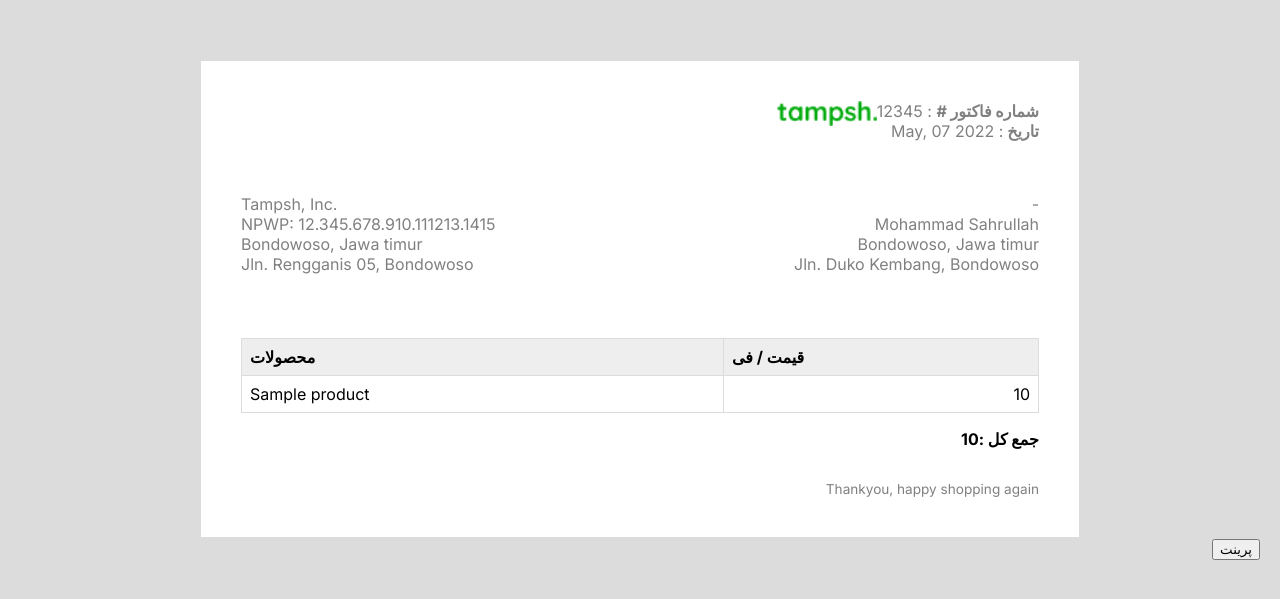
After one commit to AHZ1386/Site, a Django app: page /custom-admin/print/1 in a window 1280 px wide. The commit adds this page. Shown: the top 599 px of the page. Run offline with Django 4.2, Linux system fonts and the light colour scheme; tables that the repository leaves empty hold one stand-in row (values such as "Sample post").

Commit message:
Add invoice section to custom admin

```diff
--- a/Custom_admin/urls.py
+++ b/Custom_admin/urls.py
@@ -17,4 +17,5 @@ urlpatterns = [
     path('categories/',views.CategoryListView.as_view(), name='categorys'),
     # path('order-detail/<int:pk>/', views.OrderDetailView.as_view(), name='order_detail'),
     path('order-detail/<int:pk>/', views.order_detail, name='order_detail'),
+    path('print/<int:pk>',views.print_order_invoice,name='print'),
 ]
--- a/Custom_admin/views.py
+++ b/Custom_admin/views.py
@@ -51,6 +51,13 @@ def order_detail(request, pk):
     }
 
     return render(request, 'Custom_admin/Order/order_detail.html',context)
+
+def print_order_invoice(request,pk):
+    context = {
+        'order': Order.objects.get(pk=pk)
+    }
+    return render(request, 'Custom_admin/Order/print_order.html', context)
+
 @method_decorator(user_passes_test(is_admin), name='dispatch')
 class UserListView(ListView):
     model = User
--- /dev/null
+++ b/static/Custom_admin/invoice/assets/css/invoice.css
@@ -0,0 +1,201 @@
+@import "https://fonts.googleapis.com/css2?family=Inter:wght@100;200;300;400;500;600;700;800;900&display=swap";
+* {
+  margin: 0 auto;
+  padding: 0 auto;
+  user-select: none;
+}
+
+body {
+  padding: 20px;
+  font-family: "Inter", -apple-system, BlinkMacSystemFont, "Segoe UI", Roboto, Oxygen, Ubuntu, Cantarell, "Open Sans", "Helvetica Neue", sans-serif;
+  -webkit-font-smoothing: antialiased;
+  background-color: #dcdcdc;
+}
+
+.wrapper-invoice {
+  display: flex;
+  justify-content: center;
+}
+.wrapper-invoice .invoice {
+  height: auto;
+  background: #fff;
+  padding: 5vh;
+  margin-top: 5vh;
+  max-width: 110vh;
+  width: 100%;
+  box-sizing: border-box;
+  border: 1px solid #dcdcdc;
+}
+.wrapper-invoice .invoice .invoice-information {
+  float: right;
+  text-align: right;
+}
+.wrapper-invoice .invoice .invoice-information b {
+  color: "#0F172A";
+}
+.wrapper-invoice .invoice .invoice-information p {
+  font-size: 2vh;
+  color: gray;
+}
+.wrapper-invoice .invoice .invoice-logo-brand h2 {
+  text-transform: uppercase;
+  font-family: "Inter", -apple-system, BlinkMacSystemFont, "Segoe UI", Roboto, Oxygen, Ubuntu, Cantarell, "Open Sans", "Helvetica Neue", sans-serif;
+  font-size: 2.9vh;
+  color: "#0F172A";
+}
+.wrapper-invoice .invoice .invoice-logo-brand img {
+  max-width: 100px;
+  width: 100%;
+  object-fit: fill;
+}
+.wrapper-invoice .invoice .invoice-head {
+  display: flex;
+  margin-top: 8vh;
+}
+.wrapper-invoice .invoice .invoice-head .head {
+  width: 100%;
+  box-sizing: border-box;
+}
+.wrapper-invoice .invoice .invoice-head .client-info {
+  text-align: left;
+}
+.wrapper-invoice .invoice .invoice-head .client-info h2 {
+  font-weight: 500;
+  letter-spacing: 0.3px;
+  font-size: 2vh;
+  color: "#0F172A";
+}
+.wrapper-invoice .invoice .invoice-head .client-info p {
+  font-size: 2vh;
+  color: gray;
+}
+.wrapper-invoice .invoice .invoice-head .client-data {
+  text-align: right;
+}
+.wrapper-invoice .invoice .invoice-head .client-data h2 {
+  font-weight: 500;
+  letter-spacing: 0.3px;
+  font-size: 2vh;
+  color: "#0F172A";
+}
+.wrapper-invoice .invoice .invoice-head .client-data p {
+  font-size: 2vh;
+  color: gray;
+}
+.wrapper-invoice .invoice .invoice-body {
+  margin-top: 8vh;
+}
+.wrapper-invoice .invoice .invoice-body .table {
+  border-collapse: collapse;
+  width: 100%;
+}
+.wrapper-invoice .invoice .invoice-body .table thead tr th {
+  font-size: 2vh;
+  border: 1px solid #dcdcdc;
+  text-align: left;
+  padding: 1vh;
+  background-color: #eeeeee;
+}
+.wrapper-invoice .invoice .invoice-body .table tbody tr td {
+  font-size: 2vh;
+  border: 1px solid #dcdcdc;
+  text-align: left;
+  padding: 1vh;
+  background-color: #fff;
+}
+.wrapper-invoice .invoice .invoice-body .table tbody tr td:nth-child(2) {
+  text-align: right;
+}
+.wrapper-invoice .invoice .invoice-body .flex-table {
+  display: flex;
+}
+.wrapper-invoice .invoice .invoice-body .flex-table .flex-column {
+  width: 100%;
+  box-sizing: border-box;
+}
+.wrapper-invoice .invoice .invoice-body .flex-table .flex-column .table-subtotal {
+  border-collapse: collapse;
+  box-sizing: border-box;
+  width: 100%;
+  margin-top: 2vh;
+}
+.wrapper-invoice .invoice .invoice-body .flex-table .flex-column .table-subtotal tbody tr td {
+  font-size: 2vh;
+  border-bottom: 1px solid #dcdcdc;
+  text-align: left;
+  padding: 1vh;
+  background-color: #fff;
+}
+.wrapper-invoice .invoice .invoice-body .flex-table .flex-column .table-subtotal tbody tr td:nth-child(2) {
+  text-align: right;
+}
+.wrapper-invoice .invoice .invoice-body .invoice-total-amount {
+  margin-top: 1rem;
+}
+.wrapper-invoice .invoice .invoice-body .invoice-total-amount p {
+  font-weight: bold;
+  color: "#0F172A";
+  text-align: right;
+  font-size: 2vh;
+}
+.wrapper-invoice .invoice .invoice-footer {
+  margin-top: 4vh;
+}
+.wrapper-invoice .invoice .invoice-footer p {
+  font-size: 1.7vh;
+  color: gray;
+}
+
+.copyright {
+  margin-top: 2rem;
+  text-align: center;
+}
+.copyright p {
+  color: gray;
+  font-size: 1.8vh;
+}
+
+@media print {
+  .table thead tr th {
+    -webkit-print-color-adjust: exact;
+    background-color: #eeeeee !important;
+  }
+
+  .copyright {
+    display: none;
+  }
+}
+.rtl {
+  direction: rtl;
+  font-family: "Inter", -apple-system, BlinkMacSystemFont, "Segoe UI", Roboto, Oxygen, Ubuntu, Cantarell, "Open Sans", "Helvetica Neue", sans-serif;
+}
+.rtl .invoice-information {
+  float: left !important;
+  text-align: left !important;
+}
+.rtl .invoice-head .client-info {
+  text-align: right !important;
+}
+.rtl .invoice-head .client-data {
+  text-align: left !important;
+}
+.rtl .invoice-body .table thead tr th {
+  text-align: right !important;
+}
+.rtl .invoice-body .table tbody tr td {
+  text-align: right !important;
+}
+.rtl .invoice-body .table tbody tr td:nth-child(2) {
+  text-align: left !important;
+}
+.rtl .invoice-body .flex-table .flex-column .table-subtotal tbody tr td {
+  text-align: right !important;
+}
+.rtl .invoice-body .flex-table .flex-column .table-subtotal tbody tr td:nth-child(2) {
+  text-align: left !important;
+}
+.rtl .invoice-body .invoice-total-amount p {
+  text-align: left !important;
+}
+
+/*# sourceMappingURL=invoice.css.map */
--- /dev/null
+++ b/static/Custom_admin/invoice/assets/sass/invoice.scss
@@ -0,0 +1,186 @@
+@import "https://fonts.googleapis.com/css2?family=Inter:wght@100;200;300;400;500;600;700;800;900&display=swap";
+
+* {
+  margin: 0 auto;
+  padding: 0 auto;
+  user-select: none;
+}
+
+// variable fonts
+$Inter: "Inter", -apple-system, BlinkMacSystemFont, "Segoe UI", Roboto, Oxygen,
+  Ubuntu, Cantarell, "Open Sans", "Helvetica Neue", sans-serif;
+
+// variable colors
+$black: "#0F172A";
+$gray-300: "#cbd5e1";
+$gray-400: "#94a3b8";
+$gray-700: "#334155";
+
+body {
+  padding: 20px;
+  font-family: $Inter;
+  -webkit-font-smoothing: antialiased;
+  background-color: #dcdcdc;
+}
+
+.wrapper-invoice {
+  display: flex;
+  justify-content: center;
+  .invoice {
+    height: auto;
+    background: #fff;
+    padding: 5vh;
+    margin-top: 5vh;
+    max-width: 110vh;
+    width: 100%;
+    box-sizing: border-box;
+    border: 1px solid #dcdcdc;
+    .invoice-information {
+      float: right;
+      text-align: right;
+      b {
+        color: $black;
+      }
+      p {
+        font-size: 2vh;
+        color: gray;
+      }
+    }
+    .invoice-logo-brand {
+      h2 {
+        text-transform: uppercase;
+        font-family: $Inter;
+        font-size: 2.9vh;
+        color: $black;
+      }
+      img {
+        max-width: 100px;
+        width: 100%;
+        object-fit: fill;
+      }
+    }
+    .invoice-head {
+      display: flex;
+      margin-top: 8vh;
+      .head {
+        width: 100%;
+        box-sizing: border-box;
+      }
+      .client-info {
+        text-align: left;
+        h2 {
+          font-weight: 500;
+          letter-spacing: 0.3px;
+          font-size: 2vh;
+          color: $black;
+        }
+        p {
+          font-size: 2vh;
+          color: gray;
+        }
+      }
+      .client-data {
+        text-align: right;
+        h2 {
+          font-weight: 500;
+          letter-spacing: 0.3px;
+          font-size: 2vh;
+          color: $black;
+        }
+        p {
+          font-size: 2vh;
+          color: gray;
+        }
+      }
+    }
+    .invoice-body {
+      margin-top: 8vh;
+      .table {
+        border-collapse: collapse;
+        width: 100%;
+
+        thead {
+          tr {
+            th {
+              font-size: 2vh;
+              border: 1px solid #dcdcdc;
+              text-align: left;
+              padding: 1vh;
+              background-color: #eeeeee;
+            }
+          }
+        }
+        tbody {
+          tr {
+            td {
+              font-size: 2vh;
+              border: 1px solid #dcdcdc;
+              text-align: left;
+              padding: 1vh;
+              background-color: #fff;
+              &:nth-child(2) {
+                text-align: right;
+              }
+            }
+          }
+        }
+      }
+      .flex-table {
+        display: flex;
+        .flex-column {
+          width: 100%;
+
+          box-sizing: border-box;
+          .table-subtotal {
+            border-collapse: collapse;
+            box-sizing: border-box;
+            width: 100%;
+            margin-top: 2vh;
+            tbody {
+              tr {
+                td {
+                  font-size: 2vh;
+                  border-bottom: 1px solid #dcdcdc;
+                  text-align: left;
+                  padding: 1vh;
+                  background-color: #fff;
+                  &:nth-child(2) {
+                    text-align: right;
+                  }
+                }
+              }
+            }
+          }
+        }
+      }
+      .invoice-total-amount {
+        margin-top: 1rem;
+        p {
+          font-weight: bold;
+          color: $black;
+          text-align: right;
+          font-size: 2vh;
+        }
+      }
+    }
+    .invoice-footer {
+      margin-top: 4vh;
+
+      p {
+        font-size: 1.7vh;
+        color: gray;
+      }
+    }
+  }
+}
+.copyright {
+  margin-top: 2rem;
+  text-align: center;
+  p {
+    color: gray;
+    font-size: 1.8vh;
+  }
+}
+
+@import "print.scss";
+@import "invoice-rtl.scss";
--- /dev/null
+++ b/static/Custom_admin/invoice/assets/sass/print.scss
@@ -0,0 +1,15 @@
+@media print {
+  .table {
+    thead {
+      tr {
+        th {
+          -webkit-print-color-adjust: exact;
+          background-color: #eeeeee !important;
+        }
+      }
+    }
+  }
+  .copyright {
+    display: none;
+  }
+}
--- a/templates/Custom_admin/Order/order_detail.html
+++ b/templates/Custom_admin/Order/order_detail.html
@@ -90,4 +90,6 @@
 
 
 </table>
+
+<a href=" {% url 'Custom_admin:print' order.pk %}"><button>دیدن فاکتور</button></a>
 {% endblock %}
--- /dev/null
+++ b/templates/Custom_admin/Order/print_order.html
@@ -0,0 +1,95 @@
+{% load static %}
+<!DOCTYPE html>
+<html lang="fa" style="text-align: right;">
+  <head>
+    <meta charset="UTF-8" />
+    <meta http-equiv="X-UA-Compatible" content="IE=edge" />
+    <meta name="viewport" content="width=device-width, initial-scale=1.0" />
+    <title>
+      A Simple Invoice Template Responsive and clean with HTML CSS SCSS
+    </title>
+    <link rel="preconnect" href="https://fonts.gstatic.com" crossorigin />
+    <link
+      href="https://fonts.googleapis.com/css2?family=Inter:wght@100;200;300;400;500;600;700;800;900&display=swap"
+      rel="stylesheet"
+    />
+        <link rel="stylesheet" href=" {% static 'Custom_admin/invoice/assets/css/invoice.css' %} " />
+
+  </head>
+  <body>
+    <section class="wrapper-invoice">
+      <!-- switch mode rtl by adding class rtl on invoice class -->
+      <div class="invoice">
+        <div class="invoice-information">
+          <p><b>شماره فاکتور #</b> : 12345</p>
+          <p style="direction: rtl;"><b>تاریخ  </b>: May, 07 2022</p>
+
+        </div>
+        <!-- logo brand invoice -->
+        <div class="invoice-logo-brand">
+          <!-- <h2>Tampsh.</h2> -->
+          <img src="./assets/image/tampsh.png" alt="" />
+        </div>
+        <!-- invoice head -->
+        <div class="invoice-head">
+          <div class="head client-info">
+            <p>Tampsh, Inc.</p>
+            <p>NPWP: 12.345.678.910.111213.1415</p>
+            <p>Bondowoso, Jawa timur</p>
+            <p>Jln. Rengganis 05, Bondowoso</p>
+          </div>
+          <div class="head client-data">
+            <p>-</p>
+            <p>Mohammad Sahrullah</p>
+            <p>Bondowoso, Jawa timur</p>
+            <p>Jln. Duko Kembang, Bondowoso</p>
+          </div>
+        </div>
+        <!-- invoice body-->
+        <div class="invoice-body">
+          <table class="table">
+            <thead>
+              <tr>
+                <th>محصولات</th>
+                <th>قیمت / فی</th>
+              </tr>
+            </thead>
+            <tbody>
+              {% for item in order.items.all %}
+                <tr>
+                <td>{{item.product.title}}</td>
+                <td>{{item.product_price}}</td>
+              </tr>
+              {% endfor %}
+            </tbody>
+          </table>
+
+          <!-- invoice total  -->
+          <div class="invoice-total-amount">
+            <p>جمع کل :{{order.total_price}}</p>
+          </div>
+        </div>
+        <!-- invoice footer -->
+        <div class="invoice-footer">
+          <p>Thankyou, happy shopping again</p>
+        </div>
+      </div>
+    </section>
+    <button id="printButton" onclick="printContent()">پرینت</button>
+
+    <script>
+        function printContent() {
+            // مخفی کردن دکمه
+            document.getElementById("printButton").style.display = 'none';
+
+            // ایجاد کمی تاخیر قبل از پرینت
+            setTimeout(function () {
+                window.print();
+
+                // بعد از پرینت، دکمه دوباره نمایش داده می‌شود (اختیاری)
+                document.getElementById("printButton").style.display = 'block';
+            }, 500); // 500 میلی‌ثانیه تاخیر
+        }
+    </script>
+  </body>
+</html>
```
Also changed, not shown: static/Custom_admin/invoice/assets/sass/invoice-rtl.scss (added, +59 -0 lines), static/Custom_admin/invoice/assets/image/tampsh.png (added), 1 other file.
